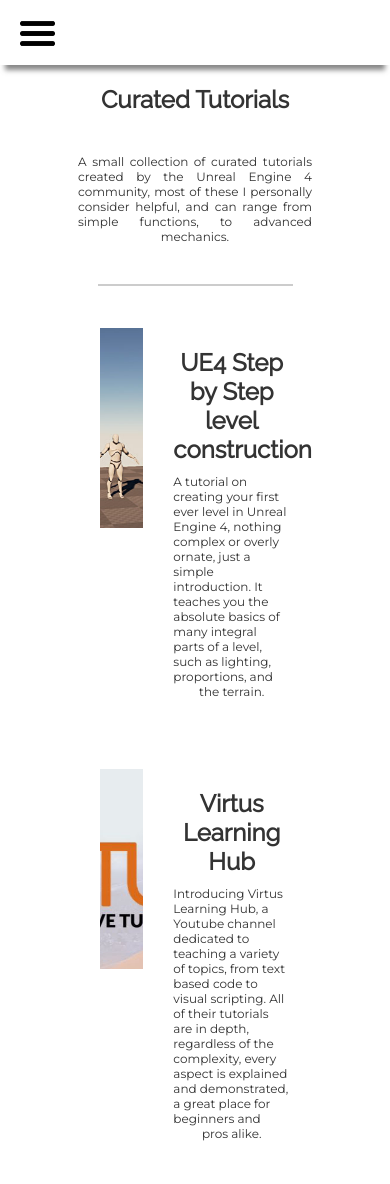
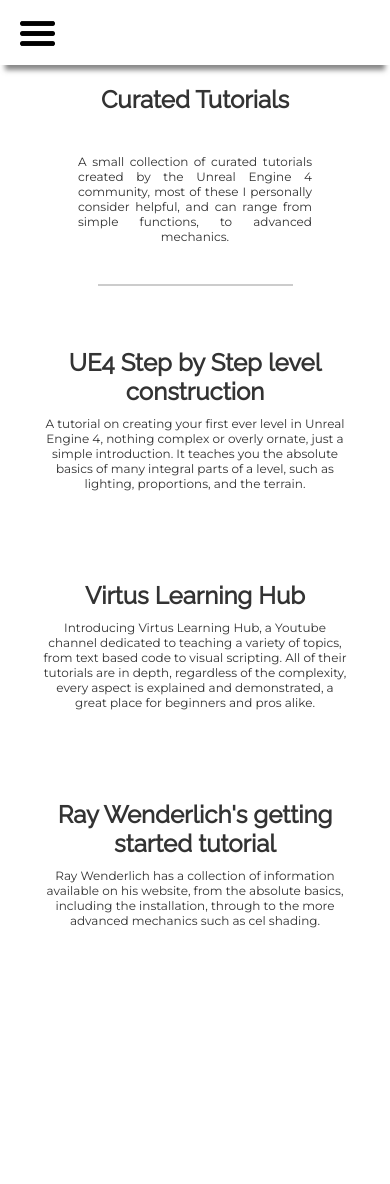
Before and after one commit to 15mchisholm/Web-Development-Documentation, a plain HTML site: page curated_tutorials.html in a window 390 px wide. Shown: the top 1184 px of the page. After the commit the page ends 968 px from the top, so only its background shows below. Drawn offline with Linux system fonts and the light colour scheme.

Commit message:
+ content to every page|+/- images with usable images|Grid syntax fixed

```diff
--- a/curated_tutorials.html
+++ b/curated_tutorials.html
@@ -27,7 +27,7 @@
 		<a href="first_steps.html">First Steps</a>
 		<a href="basic_tutorials.html">Basic Tutorials</a>
 		<a href="curated_tutorials.html">Curated Tutorials</a>
-		<a href="game_engines_and_languages.html">Game Engines and Languages</a>
+		<a href="game_engines.html">Game Engines</a>
 	</div>
   <span onclick="openNav()"><img src="img/menu_open.png" alt="Closed Menu" class="menu_open"></span>
 </header>
@@ -35,25 +35,25 @@
 	<h1>Curated Tutorials</h1>
 	<p>A small collection of curated tutorials created by the Unreal Engine 4 community, most of these I personally consider helpful, and can range from simple functions, to advanced mechanics.</p>
 	<hr>
-  <div class="tutorials">
-		<div class="tutorial_img first_tutorial">
-			<a href="https://worldofleveldesign.com/categories/ue4/ue4-step-by-step-first-simple-level.php" target="_blank"><img src="img/UE4_level_basics.jpg" alt="Unreal Engine 4 Level blueprint" class="tutorial_img"></a>
+  <div class="list">
+		<div class="list_img first">
+			<a href="https://worldofleveldesign.com/categories/ue4/ue4-step-by-step-first-simple-level.php" target="_blank"><img src="img/UE4_level_basics.jpg" alt="Unreal Engine 4 Level blueprint" class="list_img"></a>
 		</div>
-		<div class="tutorial_text first_tutorial">
+		<div class="list_text first">
 			<a href="https://worldofleveldesign.com/categories/ue4/ue4-step-by-step-first-simple-level.php" target="_blank"><h1>UE4 Step by Step level construction</h1></a>
 			<p>A tutorial on creating your first ever level in Unreal Engine 4, nothing complex or overly ornate, just a simple introduction. It teaches you the absolute basics of many integral parts of a level, such as lighting, proportions, and the terrain.</p>
 		</div>
-		<div class="tutorial_img second_tutorial">
-			<a href="https://www.youtube.com/watch?v=P6n73kxBVV8&list=PLL0cLF8gjBpquEcZTNZnTYckga9xu73Sf" target="_blank"><img src="img/virtus_learning_hub.jpg" alt="Virtus Learning Hub Logo" class="tutorial_img"></a>
+		<div class="list_img second">
+			<a href="https://www.youtube.com/watch?v=P6n73kxBVV8&list=PLL0cLF8gjBpquEcZTNZnTYckga9xu73Sf" target="_blank"><img src="img/virtus_learning_hub.jpg" alt="Virtus Learning Hub Logo" class="list_img"></a>
 		</div>
-		<div class="tutorial_text second_tutorial">
+		<div class="list_text second">
 			<a href="https://www.youtube.com/watch?v=P6n73kxBVV8&list=PLL0cLF8gjBpquEcZTNZnTYckga9xu73Sf" target="_blank"><h1>Virtus Learning Hub</h1></a>
 			<p>Introducing Virtus Learning Hub, a Youtube channel dedicated to teaching a variety of topics, from text based code to visual scripting. All of their tutorials are in depth, regardless of the complexity, every aspect is explained and demonstrated, a great place for beginners and pros alike.
 		</div>
-		<div class="tutorial_img third_tutorial">
-			<a href="https://www.raywenderlich.com/771-unreal-engine-4-tutorial-for-beginners-getting-started" target="_blank"><img src="img/unreal_engine_banana.jpg" alt="Unreal Engine Banana" class="tutorial_img"></a>
+		<div class="list_img third">
+			<a href="https://www.raywenderlich.com/771-unreal-engine-4-tutorial-for-beginners-getting-started" target="_blank"><img src="img/unreal_engine_banana.jpg" alt="Unreal Engine Banana" class="list_img"></a>
 		</div>
-		<div class="tutorial_text third_tutorial">
+		<div class="list_text third">
 			<a href="https://www.raywenderlich.com/771-unreal-engine-4-tutorial-for-beginners-getting-started" target="_blank"><h1>Ray Wenderlich's getting started tutorial</h1></a>
 			<p>Ray Wenderlich has a collection of information available on his website, from the absolute basics, including the installation, through to the more advanced mechanics such as cel shading.</p>
 		</div>
--- a/style.css
+++ b/style.css
@@ -135,16 +135,19 @@
 }
 
 /* Tutorial grid display for ease of addition */
-.tutorials {
+
+.list {
   display: grid;
   grid-template-columns: repeat(3, 1fr);
   grid-gap: 30px;
-  margin-left: 100px;
-  margin-right: 100px;
+  margin-left: 10%;
+  margin-right: 10%;
   margin-top: 40px
 }
 
-.tutorial_img {
+@media only screen and (min-width: 1000px){
+
+  .list_img {
     max-height: 200px;
     width: 100%;
     height: 100%;
@@ -154,29 +157,64 @@
     grid-column-end: 2;
   }
 
-.tutorial_text,.tutorial_text>h1,.tutorial_text>p {
+  .list_text,.list_text>h1,.list_text>p {
     text-align: left;
     grid-column-start: 2;
     grid-column-end: 4;
   }
 
-.tutorial_text>p {
+  .list_text>p {
     margin-top: 10px;
     margin-left: 0;
     margin-right: 0;
   }
 
-.first_tutorial {
+  .first {
     grid-row-start: 1;
     grid-row-end: 2;
   }
 
-.second_tutorial {
+  .second {
     grid-row-start: 2;
     grid-row-end: 3;
   }
 
-.third_tutorial {
+  .third {
     grid-row-start: 3;
     grid-row-end: 4;
   }
+}
+
+@media only screen and (max-width: 999px){
+
+  .list_img {
+    display: none;
+  }
+
+  .list_text,.list_text>h1,.list_text>p {
+    text-align: center;
+    grid-column-start: 1;
+    grid-column-end: 4;
+  }
+
+  .list_text>p {
+    margin-top: 10px;
+    margin-left: 0;
+    margin-right: 0;
+  }
+
+  .first {
+    grid-row-start: 1;
+    grid-row-end: 2;
+  }
+
+  .second {
+    grid-row-start: 2;
+    grid-row-end: 3;
+  }
+
+  .third {
+    grid-row-start: 3;
+    grid-row-end: 4;
+  }
+}
```
Also changed, not shown: basic_tutorials.html (+7 -7 lines), first_steps.html (+22 -1 lines), game_engines.html (added, +63 -0 lines), game_engines_and_languages.html (deleted, +0 -37 lines), index.css (+4 -4 lines), index.html (+1 -1 lines), img/Black_Game_Controller.jpg (deleted), img/Game_Controller_Icon.jpg (deleted), img/Machinery_Level.jpg (deleted), img/UE4_Game_Example.jpg (deleted), img/UE4_Visual_Scripting.jpg (deleted), img/Unity_Game_Example.jpg (deleted), img/Unity_Level.jpg (deleted), img/cryengine_logo.jpg (added), 4 more files. Lines whose indentation alone changed are shown as unchanged.
